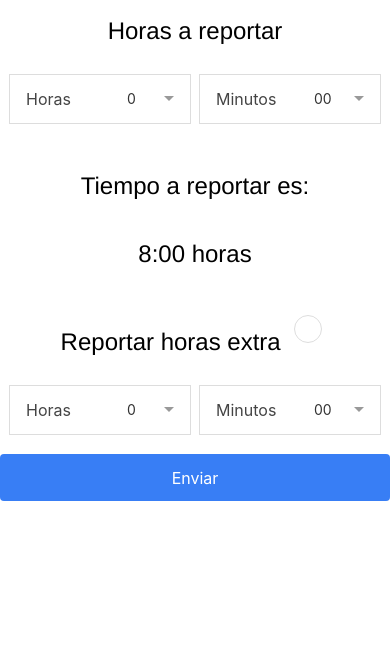
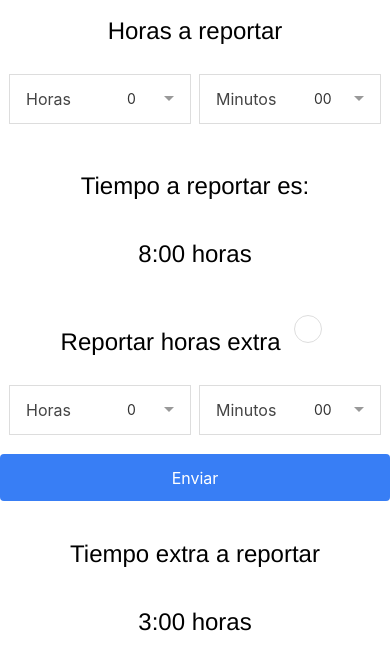
Before and after one commit to diegonm12/Prueba, a website: page www/index.html in a window 390 px wide. Shown: the part 65-734 px from the top of the page. Drawn offline with Linux system fonts and the light colour scheme; some packages are replaced by stand-ins of ours; files that its build step writes are made by us from their sources.

```diff
--- a/www/index.html
+++ b/www/index.html
@@ -154,6 +154,8 @@
         <button class="button button-block button-positive ">
             Enviar
           </button>
+        <h3 class = "title">Tiempo extra a reportar</h3>
+        <h3 class = "title">3:00 horas</h3>
     </ion-content>
   </ion-pane>
 </body>
```
